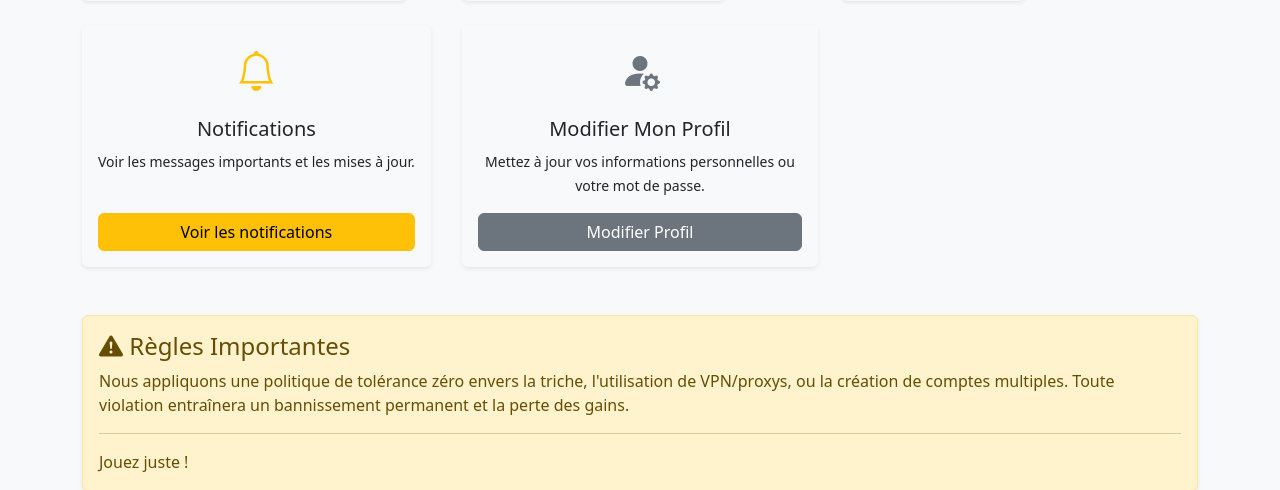
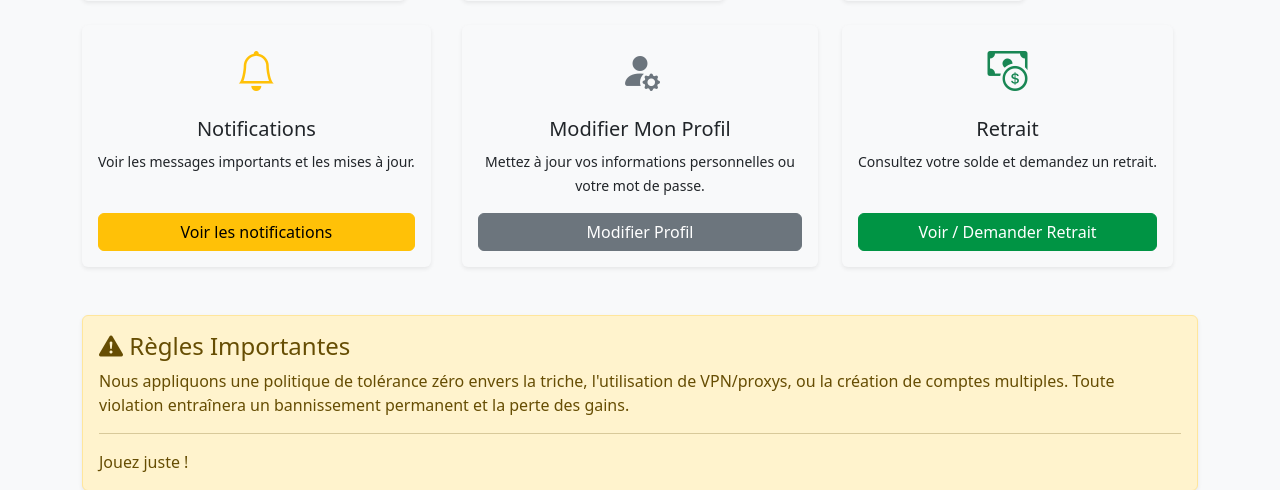
Before and after one commit to kevyjunior2707/work-and-win-app, a Flask app: page /dashboard in a window 1280 px wide. Shown: the part 547-1037 px from the top of the page. Run offline with Flask 3, Linux system fonts and the light colour scheme; the visitor is signed in with stand-in values (Sample User, id 1); data comes from the database, SQL or seed files in the repository; data that the repository does not hold is empty; some libraries are stand-ins or nearby versions.

Commit message:
Assurer hauteur égale cartes dashboard utilisateur

```diff
--- a/app/templates/dashboard.html
+++ b/app/templates/dashboard.html
@@ -1,4 +1,4 @@
-{# app/templates/dashboard.html (RESTAURATION DESIGN CARTES + ICONES) #}
+{# app/templates/dashboard.html (Hauteur Cartes Égale Vérifiée) #}
 {% extends "base.html" %}
 
 {% block title %}{{ title }}{% endblock %}
@@ -18,16 +18,20 @@
 
 
     {# Actions dans des cartes avec icônes #}
-    <div class="row row-cols-1 row-cols-md-2 row-cols-lg-3 g-4"> {# Grille responsive #}
+    {# La classe 'g-4' ajoute l'espacement. 'row-cols-*' définit le nombre de colonnes par taille d'écran #}
+    <div class="row row-cols-1 row-cols-md-2 row-cols-lg-3 g-4">
 
         {# Carte Tâches Disponibles #}
+        {# 'd-flex align-items-stretch' sur la colonne force les cartes à avoir la même hauteur dans la ligne #}
         <div class="col d-flex align-items-stretch">
+             {# 'h-100' sur la carte permet à la carte de prendre toute la hauteur disponible #}
             <div class="card h-100 shadow-sm text-center border-0">
+                 {# 'd-flex flex-column' permet d'utiliser mt-auto sur le bouton #}
                 <div class="card-body d-flex flex-column justify-content-center">
                     <i class="bi bi-card-checklist fs-1 text-primary mb-3"></i>
                     <h5 class="card-title">{{ _('Tâches Disponibles') }}</h5>
                     <p class="card-text flex-grow-1"><small>{{ _('Voir les nouvelles tâches qui vous attendent.') }}</small></p>
-                    <a href="{{ url_for('main.available_tasks') }}" class="btn btn-primary mt-auto">{{ _('Voir les tâches') }}</a>
+                    <a href="{{ url_for('main.available_tasks') }}" class="btn btn-primary mt-auto">{{ _('Voir les tâches') }}</a> {# mt-auto pousse le bouton en bas #}
                 </div>
             </div>
         </div>
@@ -52,7 +56,6 @@
                     <h5 class="card-title">{{ _('Inviter des Amis') }}</h5>
                      <p class="card-text mb-1"><small>{{ _('Votre Code:') }}</small><br><strong class="fs-5">{{ current_user.referral_code }}</strong></p>
                      {% set reg_link = url_for('auth.register', ref=current_user.referral_code, _external=True) %}
-                     {# Bouton Copier le Lien #}
                      <button class="btn btn-sm btn-outline-info mt-2" type="button" onclick="copyToClipboard('{{ reg_link }}')" title="{{ _('Copier le lien d\'invitation') }}">
                          <i class="bi bi-clipboard"></i> {{ _('Copier Lien') }}
                      </button>
@@ -80,6 +83,18 @@
                    <h5 class="card-title">{{ _('Modifier Mon Profil') }}</h5>
                    <p class="card-text flex-grow-1"><small>{{ _('Mettez à jour vos informations personnelles ou votre mot de passe.') }}</small></p>
                    <a href="{{ url_for('main.profile') }}" class="btn btn-secondary mt-auto">{{ _('Modifier Profil') }}</a>
+               </div>
+           </div>
+       </div>
+
+       {# Carte Retrait #}
+       <div class="col d-flex align-items-stretch">
+            <div class="card h-100 shadow-sm text-center border-0">
+                <div class="card-body d-flex flex-column justify-content-center">
+                   <i class="bi bi-cash-coin fs-1 text-success mb-3"></i>
+                   <h5 class="card-title">{{ _('Retrait') }}</h5>
+                   <p class="card-text flex-grow-1"><small>{{ _('Consultez votre solde et demandez un retrait.') }}</small></p>
+                   <a href="{{ url_for('main.withdraw') }}" class="btn btn-success mt-auto">{{ _('Voir / Demander Retrait') }}</a>
                </div>
            </div>
        </div>
```
